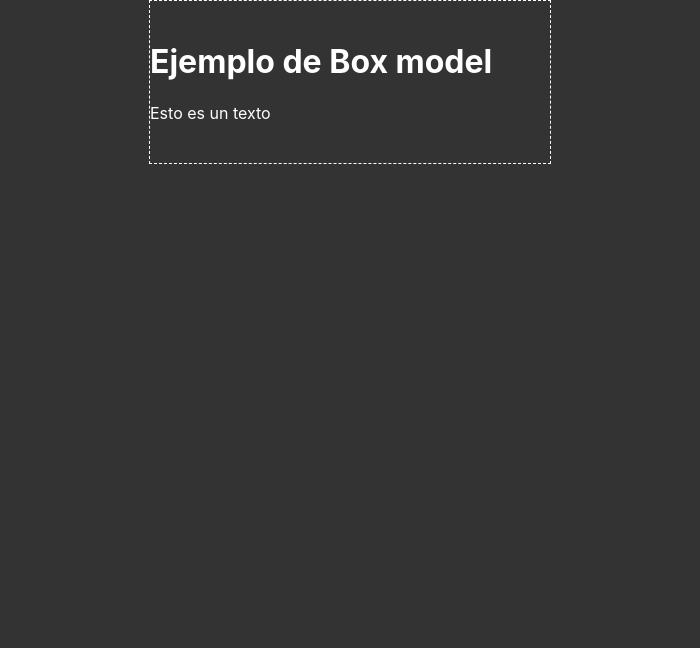
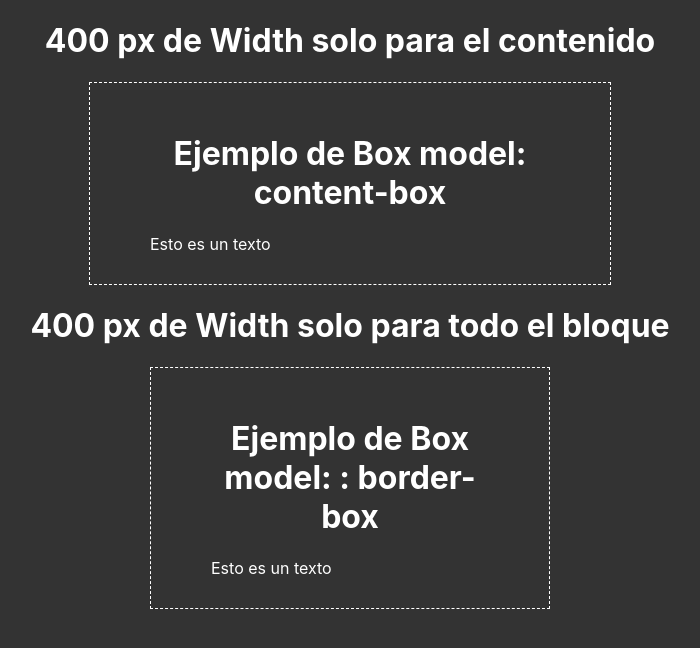
Before and after one commit to javirro/full-css, a React (Create React App) app: page / in a window 1280 px wide. Shown: the top 648 px of the page, without its empty margins (290-990 px from the left). Built offline with nearby package versions, Linux system fonts and the light colour scheme.

Commit message:
Añadir Box-sizing
Existen dos opciones: content-box y border-box

```diff
--- a/src/Components/BoxModel.jsx
+++ b/src/Components/BoxModel.jsx
@@ -2,8 +2,14 @@ import '../styles/BoxModel.css'
 const BoxModel = () => {
   return (
     <div className='box'>
+      <h1>400 px de Width solo para el contenido</h1>
       <div className='small-box'>
-        <h1>Ejemplo de Box model</h1>
+        <h1>Ejemplo de Box model: content-box</h1>
+        <span>Esto es un texto</span>
+      </div>
+      <h1>400 px de Width solo para todo el bloque</h1>
+      <div className='small-box-2'>
+        <h1>Ejemplo de Box model: : border-box</h1>
         <span>Esto es un texto</span>
       </div>
     </div>)
--- a/src/styles/BoxModel.css
+++ b/src/styles/BoxModel.css
@@ -1,17 +1,32 @@
 body {
     background-color: #333;
     color: #fff
+}
+
+h1 {
+    text-align: center;
 }
 
 .small-box {
     width: 400px;
     margin-left: auto;
     margin-right: auto;
-    padding-top: 20px;
-    padding-bottom: 40px;
+    padding: 30px 60px;
     border-width: 1px;
     border-style: dashed;
-    border-color: white
+    border-color: white;
+    box-sizing: content-box;
+}
+
+.small-box-2 {
+    width: 400px;
+    margin-left: auto;
+    margin-right: auto;
+    padding: 30px 60px;
+    border-width: 1px;
+    border-style: dashed;
+    border-color: white;
+    box-sizing: border-box;
 }
 
 
@@ -40,3 +55,11 @@ Si combinamos estas dos lo que hacemos es colocar elemento en el centro  */
 
 
 /* En cuanto a los styles hay un monton, dashed, dot, groove, ridge... Si se necesitan buscar info sobre ello. */
+
+
+/* Box-sizing: permite definir el tamaño del contenedor. Muy util para hacer una caja de un tamaño determinado considerando el contenido solo o tambien el padding y border
+Por defecto: --> box-sizing: content-box (Esto implica el tamaño del contenido solo, es decir, si le ponemos width: 200px. Eso sera para el contenido) Si luego tiene padding
+ el tamaño total del box sera 200px + padding + border
+
+ Si queremos que los 200px sea el total, entonces le definidimos box-sizing: border-box
+*/
```
